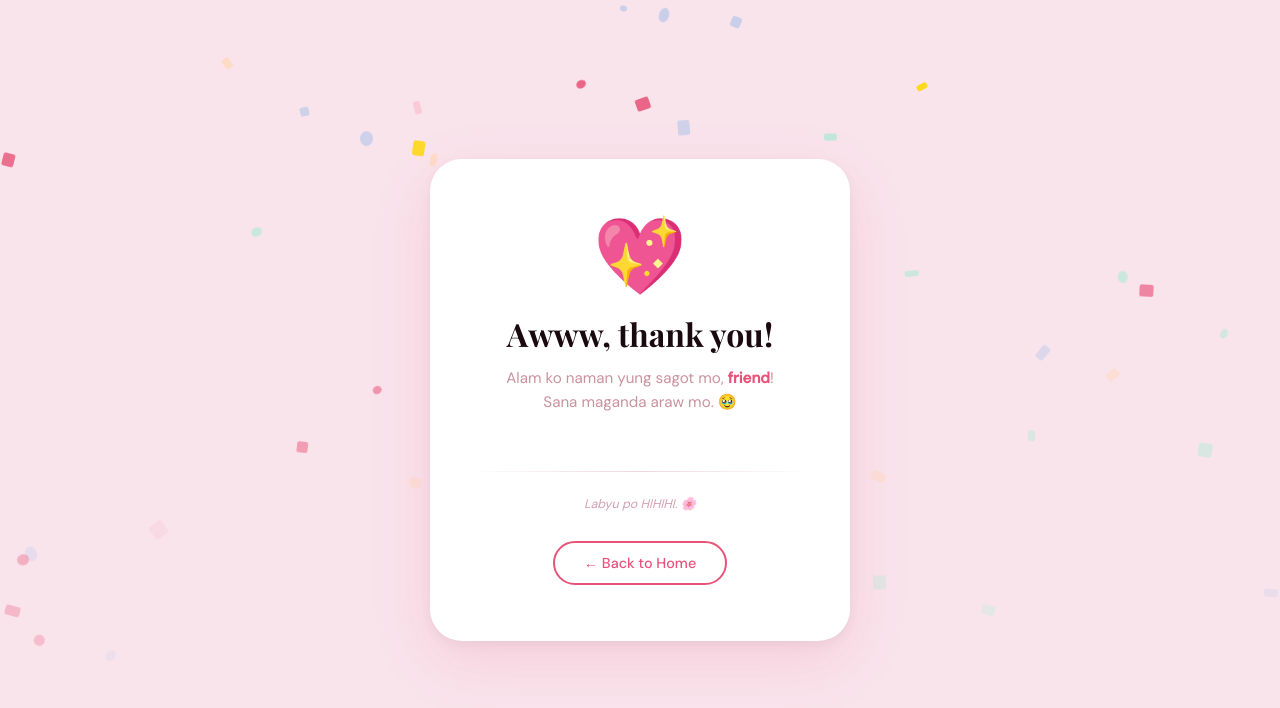
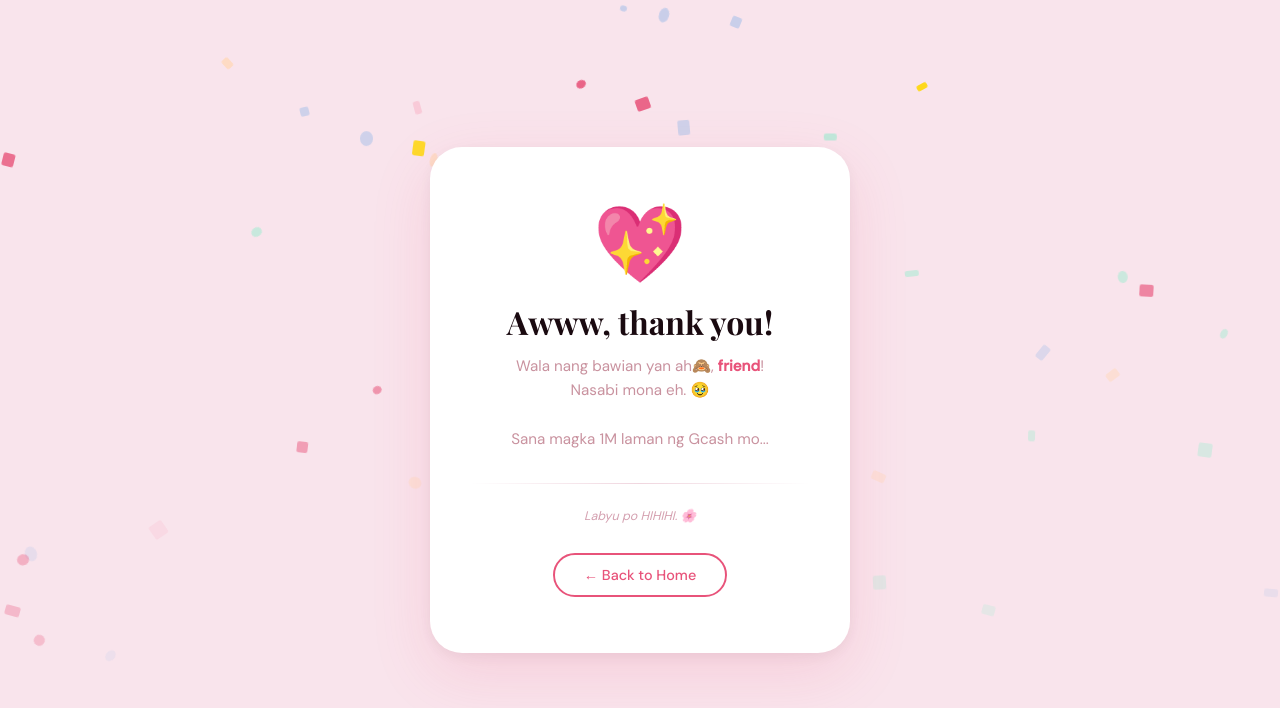
Before and after one commit to KIN-PH/i-have-a-question, a plain HTML site: page 3.html in a window 1280 px wide. Drawn offline with nearby package versions, Linux system fonts and the light colour scheme; a web font is replaced by a local one.

Commit message:
Update thank you message in 3.html for a more personal touch

```diff
--- a/3.html
+++ b/3.html
@@ -109,8 +109,9 @@
     <span class="icon">💖</span>
     <h1 id="thankTitle">Awww, thank you!</h1>
     <p class="msg" id="thankMsg">
-      Alam ko naman yung sagot mo, <span id="nameSpan">friend</span>!<br/>
-      Sana maganda araw mo. 🥹<br/><br/>
+      Wala nang bawian yan ah🙈, <span id="nameSpan">friend</span>!<br/>
+      Nasabi mona eh. 🥹<br/><br/>
+      Sana magka 1M laman ng Gcash mo...
     </p>
     <hr class="divider" />
     <p class="footer-note">Labyu po HIHIHI. 🌸</p>
```
